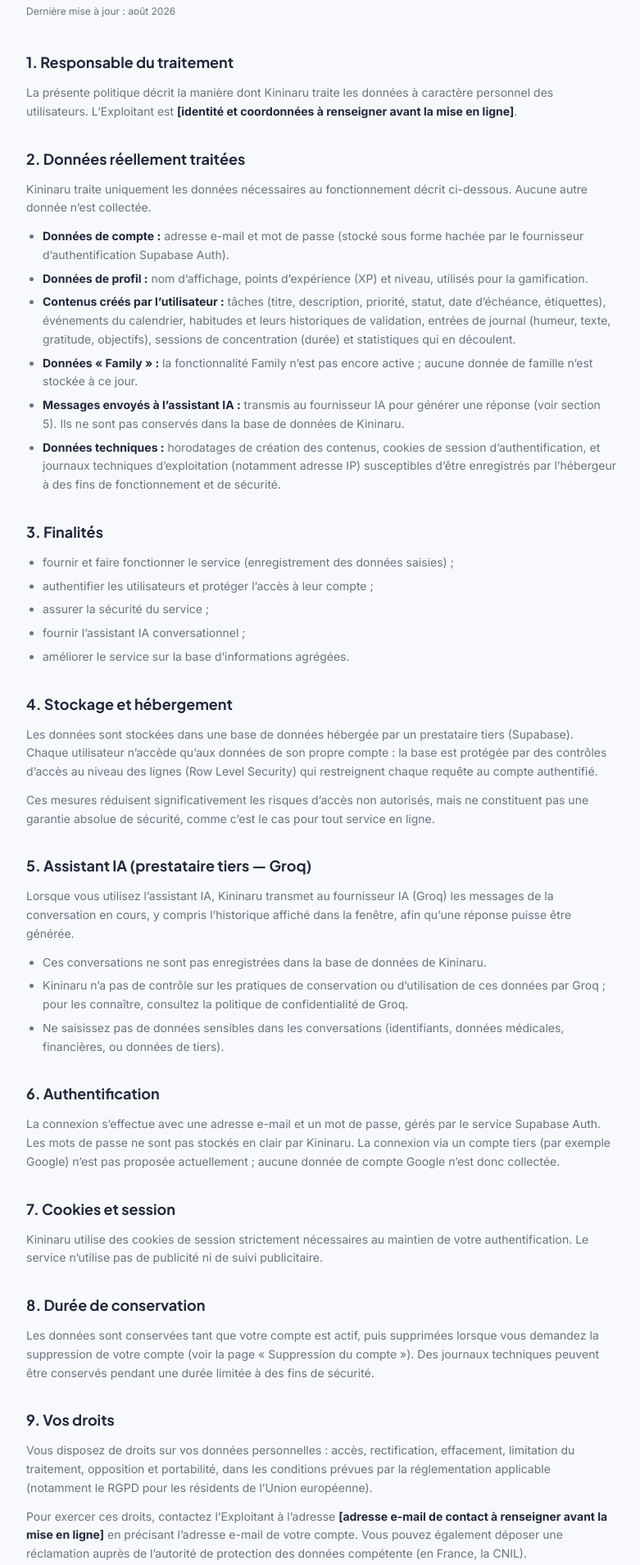
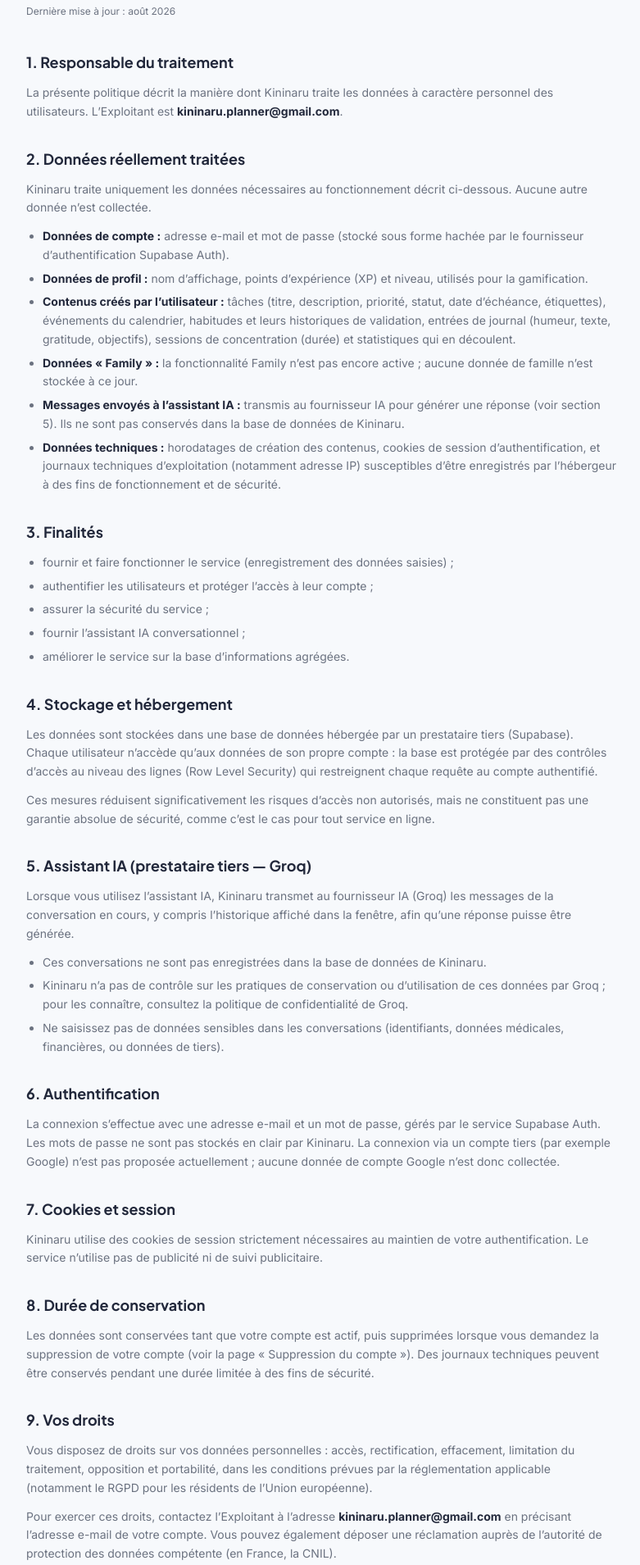
Before and after one commit to kininaruplanner-sudo/Kininaru, a Next.js app: page /legal/confidentialite in a window 1280 px wide. Shown: the part 151-2060 px from the top of the page at 82% size, without its empty margins (248-1029 px from the left). Built offline with nearby package versions, Linux system fonts and the light colour scheme; no server answers.

Commit message:
Update page.tsx

```diff
--- a/app/legal/confidentialite/page.tsx
+++ b/app/legal/confidentialite/page.tsx
@@ -27,7 +27,7 @@ export default function ConfidentialitePage() {
         <p>
           La présente politique décrit la manière dont Kininaru traite les données à caractère
           personnel des utilisateurs. L’Exploitant est{' '}
-          <strong>[identité et coordonnées à renseigner avant la mise en ligne]</strong>.
+          <strong>kininaru.planner@gmail.com</strong>.
         </p>
       </Section>
 
@@ -145,7 +145,7 @@ export default function ConfidentialitePage() {
         </p>
         <p>
           Pour exercer ces droits, contactez l’Exploitant à l’adresse{' '}
-          <strong>[adresse e-mail de contact à renseigner avant la mise en ligne]</strong> en
+          <strong>kininaru.planner@gmail.com</strong> en
           précisant l’adresse e-mail de votre compte. Vous pouvez également déposer une réclamation
           auprès de l’autorité de protection des données compétente (en France, la CNIL).
         </p>
```
